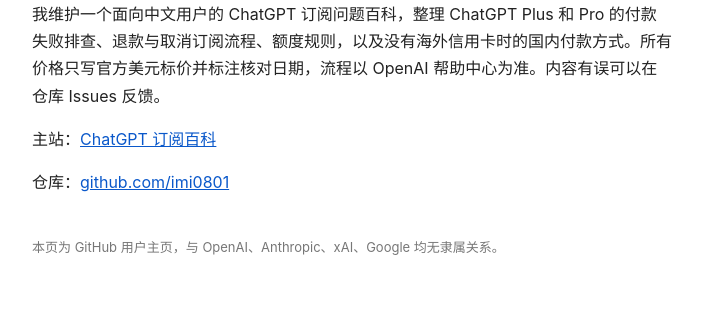
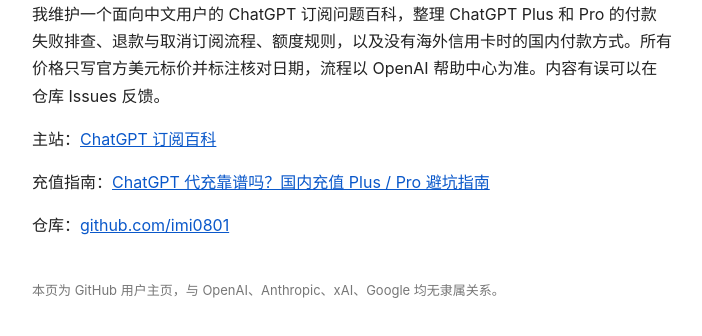
Before and after one commit to imi0801/imi0801.github.io, a plain HTML site: page index.html in a window 1280 px wide. Shown: the part 120-456 px from the top of the page, without its empty margins (288-990 px from the left). Drawn offline with Linux system fonts and the light colour scheme.

Commit message:
Link recharge guide from profile page and add its sitemap to robots.txt
Co-Authored-By: Claude Fable 5.2 <noreply@anthropic.com>

```diff
--- a/index.html
+++ b/index.html
@@ -12,6 +12,7 @@
 <h1>imi0801</h1>
 <p>我维护一个面向中文用户的 ChatGPT 订阅问题百科，整理 ChatGPT Plus 和 Pro 的付款失败排查、退款与取消订阅流程、额度规则，以及没有海外信用卡时的国内付款方式。所有价格只写官方美元标价并标注核对日期，流程以 OpenAI 帮助中心为准。内容有误可以在仓库 Issues 反馈。</p>
 <p>主站：<a href="https://imi0801.github.io/chatgpt-plus-guide/">ChatGPT 订阅百科</a></p>
+<p>充值指南：<a href="https://imi0801.github.io/chatgpt-plus-recharge-guide/">ChatGPT 代充靠谱吗？国内充值 Plus / Pro 避坑指南</a></p>
 <p>仓库：<a href="https://github.com/imi0801">github.com/imi0801</a></p>
 <footer>本页为 GitHub 用户主页，与 OpenAI、Anthropic、xAI、Google 均无隶属关系。</footer>
 </body>
```
Also changed, not shown: robots.txt.
